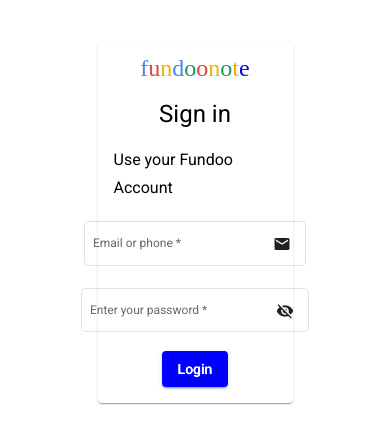
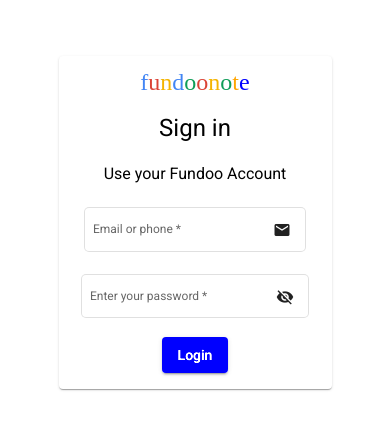
Before and after one commit to karthik-karotra/Fundo-Notes-Angular-CLI, an Angular app: page /login in a window 390 px wide. Shown: the part 157-600 px from the top of the page. Built offline with nearby package versions, Linux system fonts and the light colour scheme.

Commit message:
[Karthik]REFACTOR : Made UI Responsive With The Help Of Angular Flex

```diff
--- a/src/app/components/login/login.component.html
+++ b/src/app/components/login/login.component.html
@@ -1,5 +1,5 @@
 <div class="login-main" fxLayout="row" fxLayoutAlign="center center">
-    <mat-card fxFlex="50">
+    <mat-card fxFlex="50" fxFlex.xs="70">
         <div
         class="login-heading"
         fxLayout="column"
```
